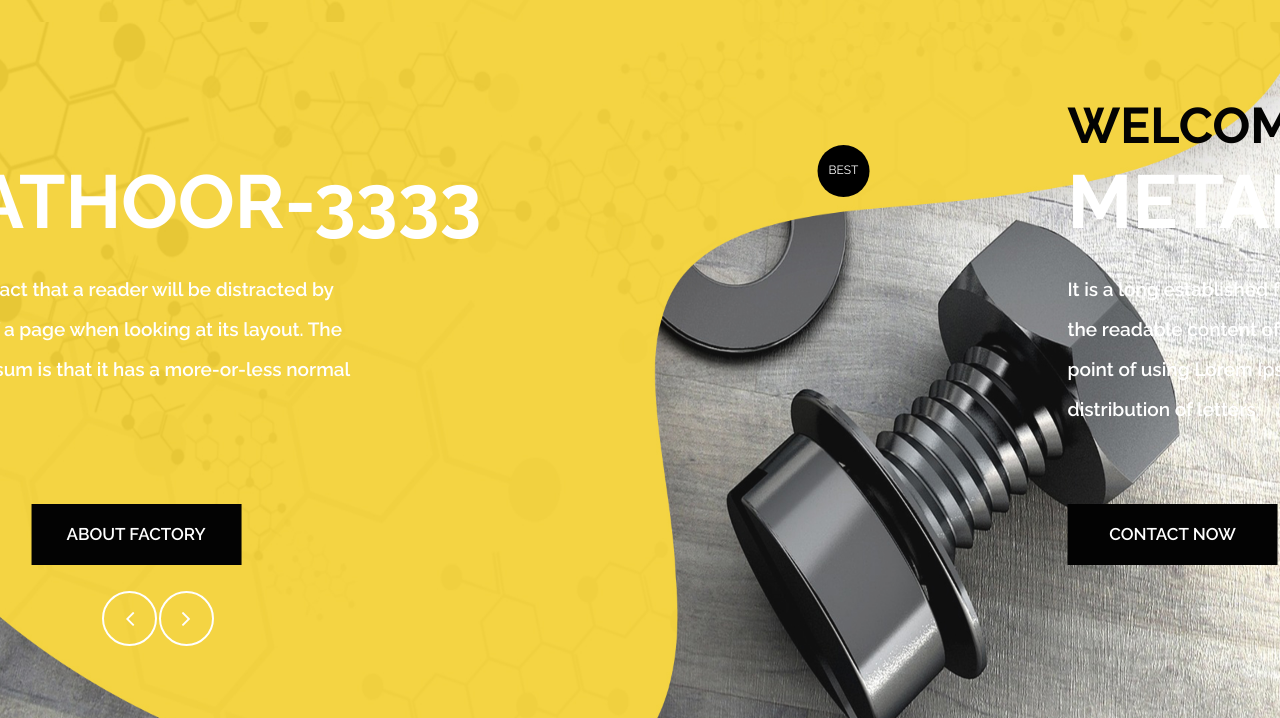
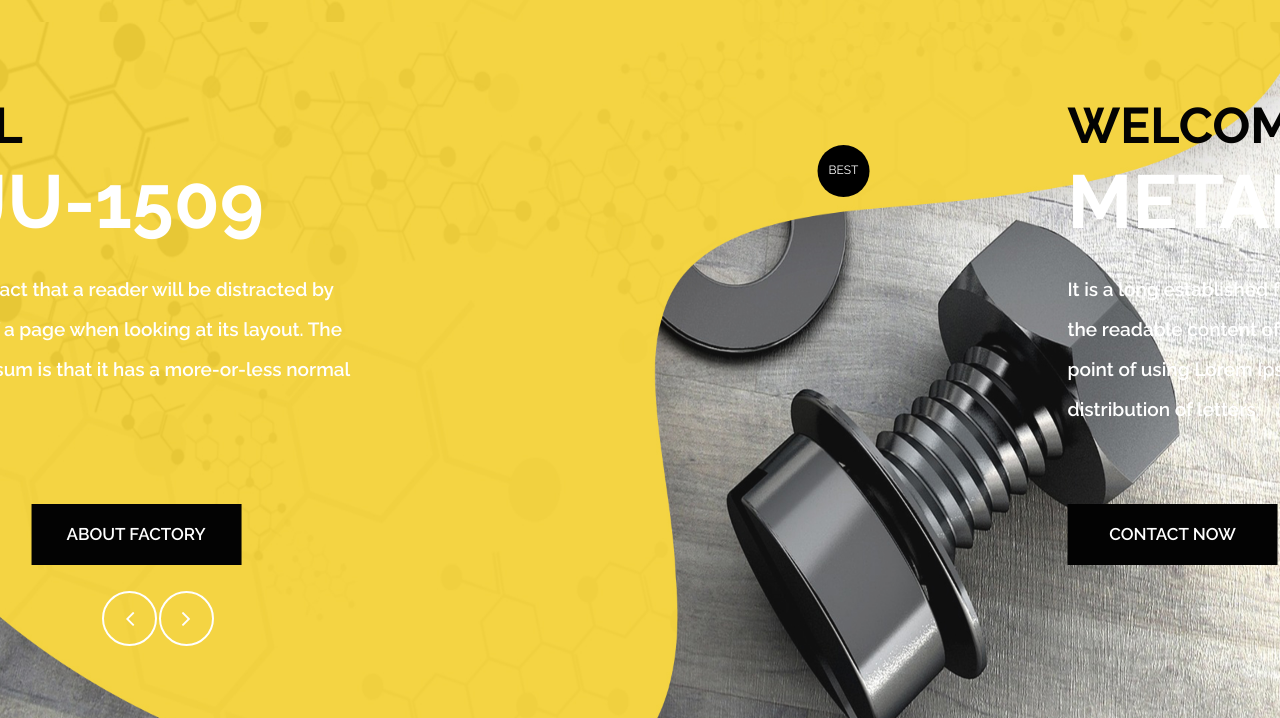
Before and after one commit to prajju1509/html-css-repo, a plain HTML site: page index.html in a window 1280 px wide. Shown: the part 82-800 px from the top of the page. Drawn offline with nearby package versions, Linux system fonts and the light colour scheme; some packages are replaced by stand-ins of ours; a script that the page names is missing.

Commit message:
Update index.html

```diff
--- a/index.html
+++ b/index.html
@@ -85,7 +85,7 @@
                            <div class="row">
                               <div class="col-md-8">
                                  <div class="build_box text_align_left">
-                                    <h1>Ashiq<br> <span class="white">Ummathoor-3333</span></h1>
+                                    <h1>Prajwal<br> <span class="white">Prajju-1509</span></h1>
                                     <p>It is a long established fact that a reader will be distracted by the readable content of a page when looking at its layout. The point of using Lorem Ipsum is that it has a more-or-less normal distribution of letters,</p>
                                     <a class="read_more conatct_btn" href="#contact" role="button">Contact now</a>
                                     <a class="read_more conatct_btn" href="#about" role="button">About Factory</a>
```
